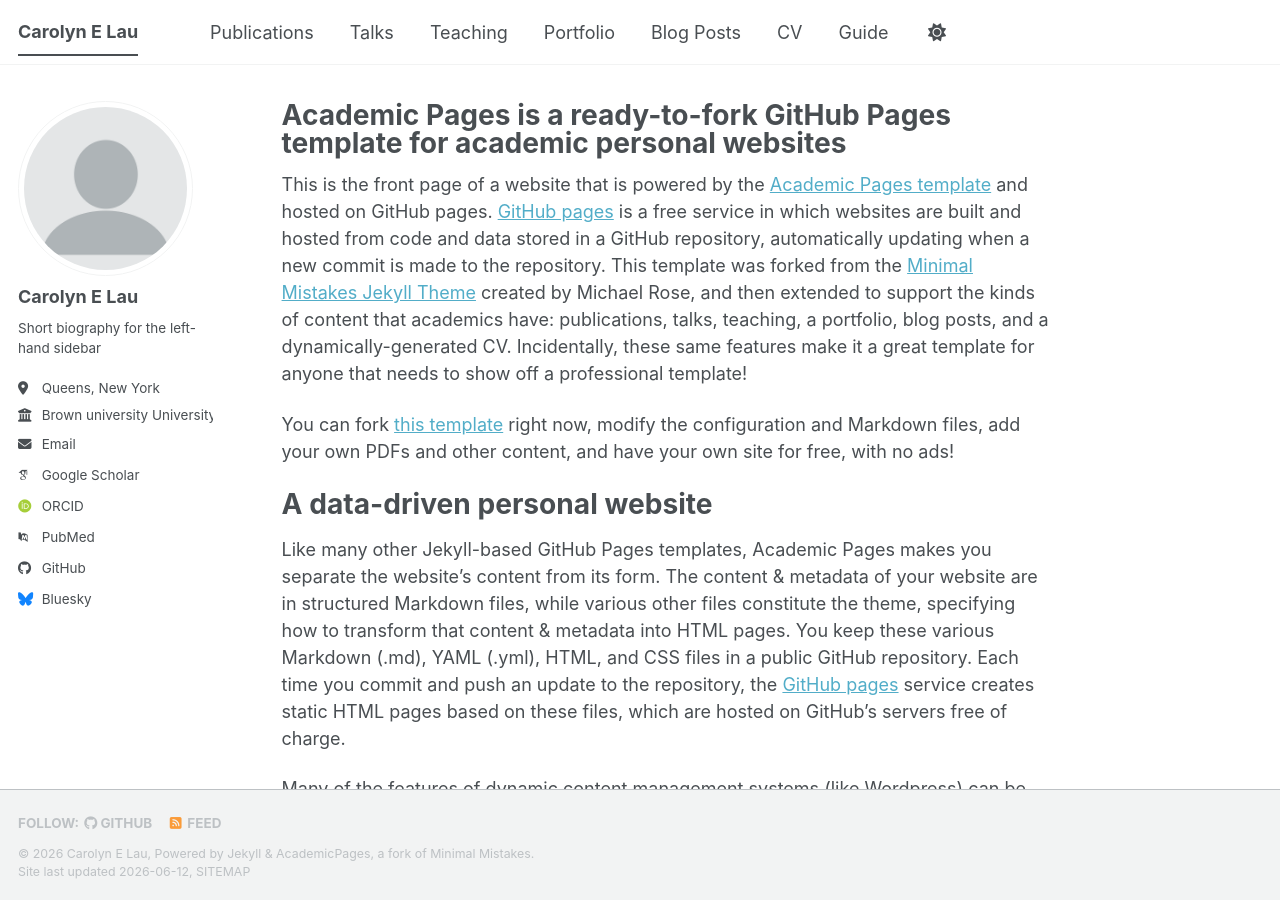
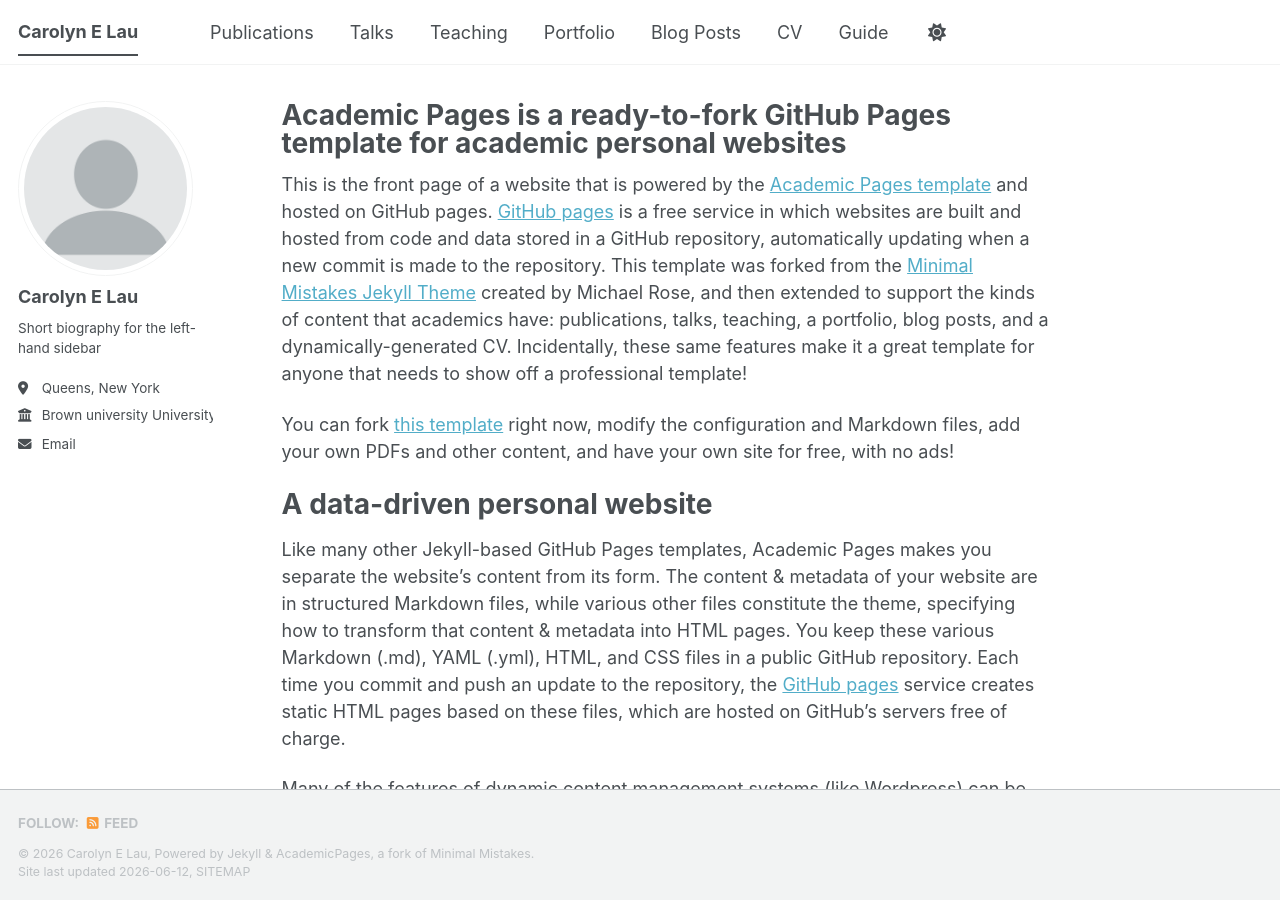
Before and after one commit to carolynelau/carolynelau.github.io, a Jekyll site: the page built from _pages/about.md, in a window 1280 px wide and 900 px high. Built offline with Jekyll 4.4.1, drawn with Linux system fonts in a browser that asks for light colours; some web fonts are replaced; a script bundle is joined from its source files by our own code; library files that are not in the unit come from our copies; part of the change alters nothing that is shown.

Commit message:
Replace URLs with placeholders in _config.yml
Updated URLs to placeholders in the configuration file.

```diff
--- a/_config.yml
+++ b/_config.yml
@@ -35,13 +35,13 @@ author:
   # Academic websites
   academia         : # URL
   arxiv            : # URL - Update with the correct link to your profile
-  googlescholar    : "https://scholar.google.com/citations?user=PS_CX0AAAAAJ"
+  googlescholar    : # URL
   inspire-hep      : # URL
   impactstory      : # URL
-  orcid            : "https://orcid.org/yourorcidurl"
+  orcid            : # URL
   semantic         : # URL
   ssrn             : # URL
-  pubmed           : "https://www.ncbi.nlm.nih.gov/pubmed/?term=john+snow"
+  pubmed           : # URL
   researchgate     : # URL
   scopus           : # URL
   zotero           : # URL
@@ -51,13 +51,13 @@ author:
   bitbucket        : # Username - Update with your username on the site
   codepen          : # Username
   dribbble         : # Username
-  github           : "academicpages"
+  github           : # Username
   kaggle           : # Username
   stackoverflow    : # User number or user number and name (i.e., use "1" or "1/jeff-atwood")
 
   # Social media
   artstation       : # Username
-  bluesky          : "bsky.app" # Replace this with you Bluesky username
+  bluesky          : # Replace this with you Bluesky username
   facebook         : # Username
   flickr           : # Username
   foursquare       : # Username
@@ -138,7 +138,7 @@ yandex_site_verification :
 
 # Social Sharing
 twitter:
-  username               : &twitter
+  username               : # URL
 facebook:
   username               :
   app_id                 :
```
